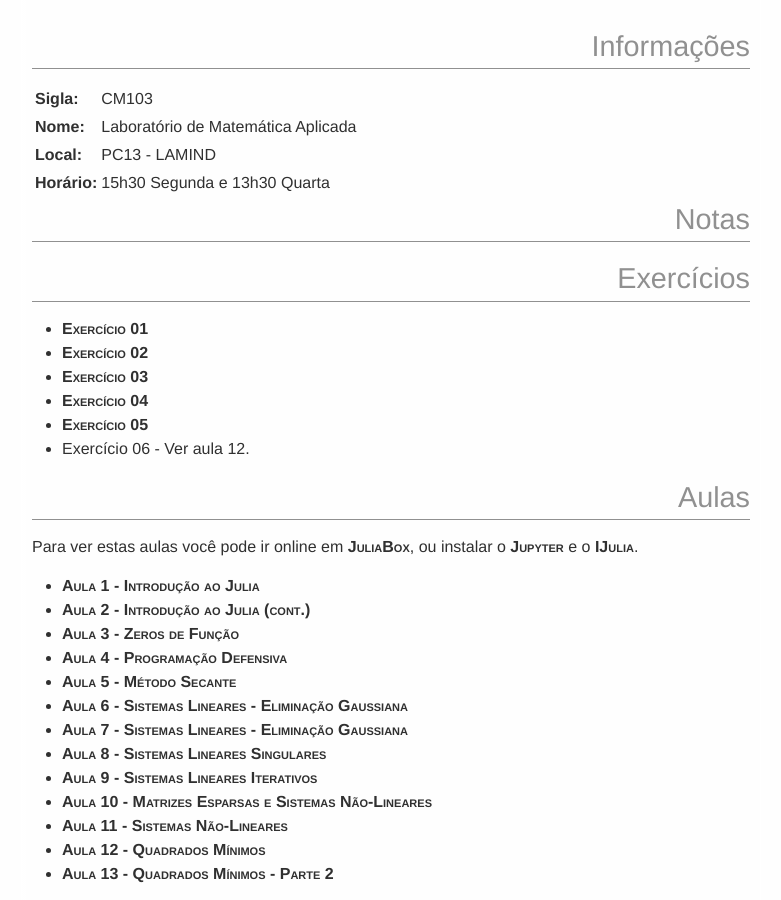
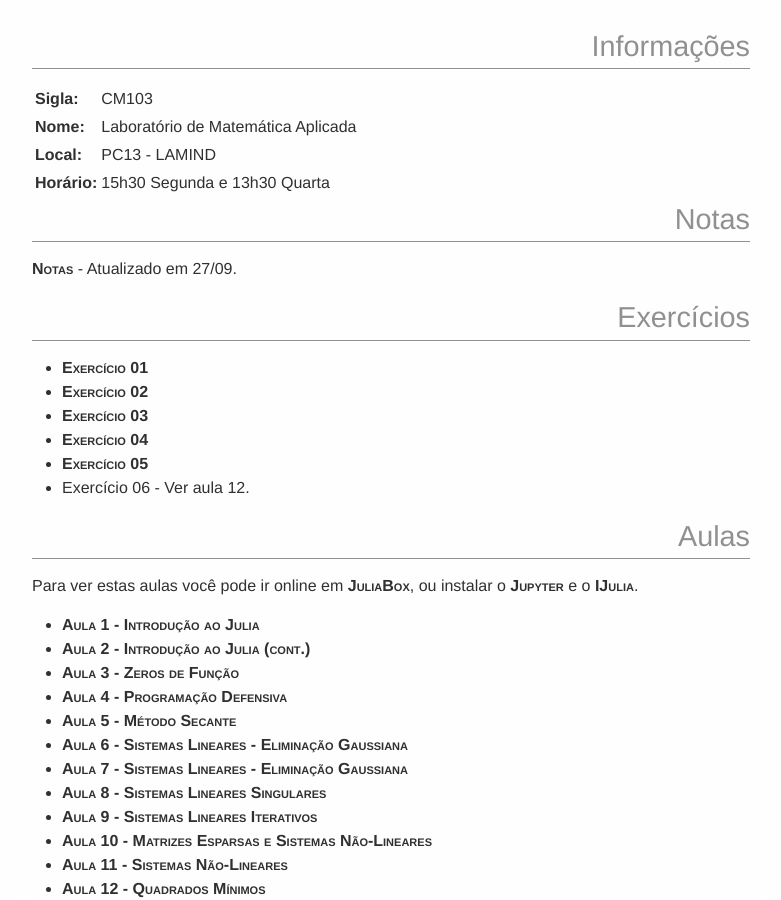
Before and after one commit to abelsiqueira/abelsiqueira.github.io-old, a Jekyll site: the page built from disciplinas/cm103-2016s2.md, in a window 1280 px wide and 900 px high, scrolled down 448 px. Shown: the whole window, without its empty margins (249-1030 px from the left). Built offline with Jekyll 4.4.1, drawn with Linux system fonts in a browser that asks for light colours.

Commit message:
Atualiza notas

```diff
--- a/disciplinas/cm103-2016s2.md
+++ b/disciplinas/cm103-2016s2.md
@@ -14,6 +14,9 @@ tag:        2016s2
   | **Horário:** | 15h30 Segunda e 13h30 Quarta
 
 # Notas
+
+[Notas]({{ site.baseurl }}/disciplinas/cm103/notas-2016s2.pdf) -
+Atualizado em 27/09.
 
 # Exercícios
 
```
Also changed, not shown: disciplinas/cm114-2016s2.md (+3 -0 lines).
